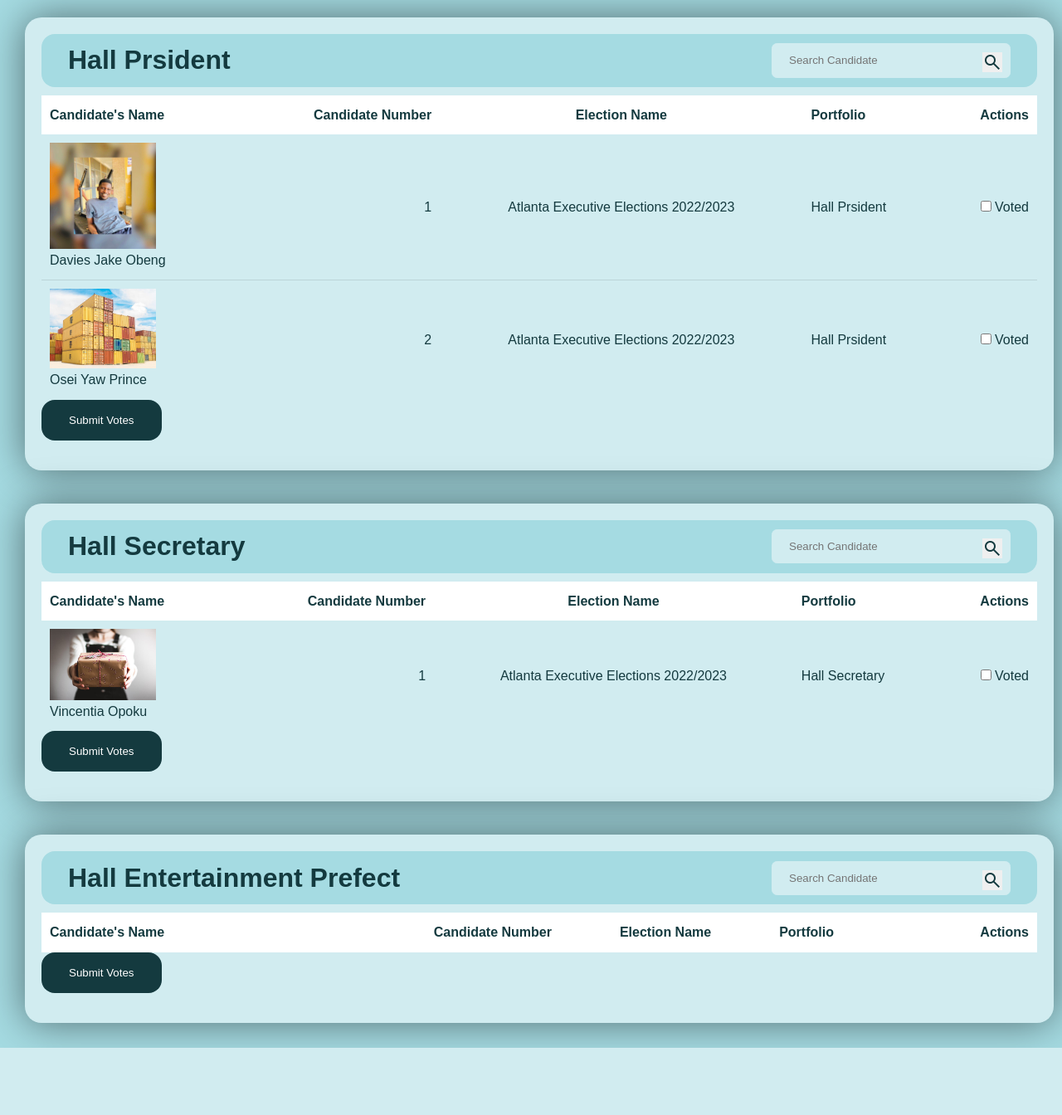
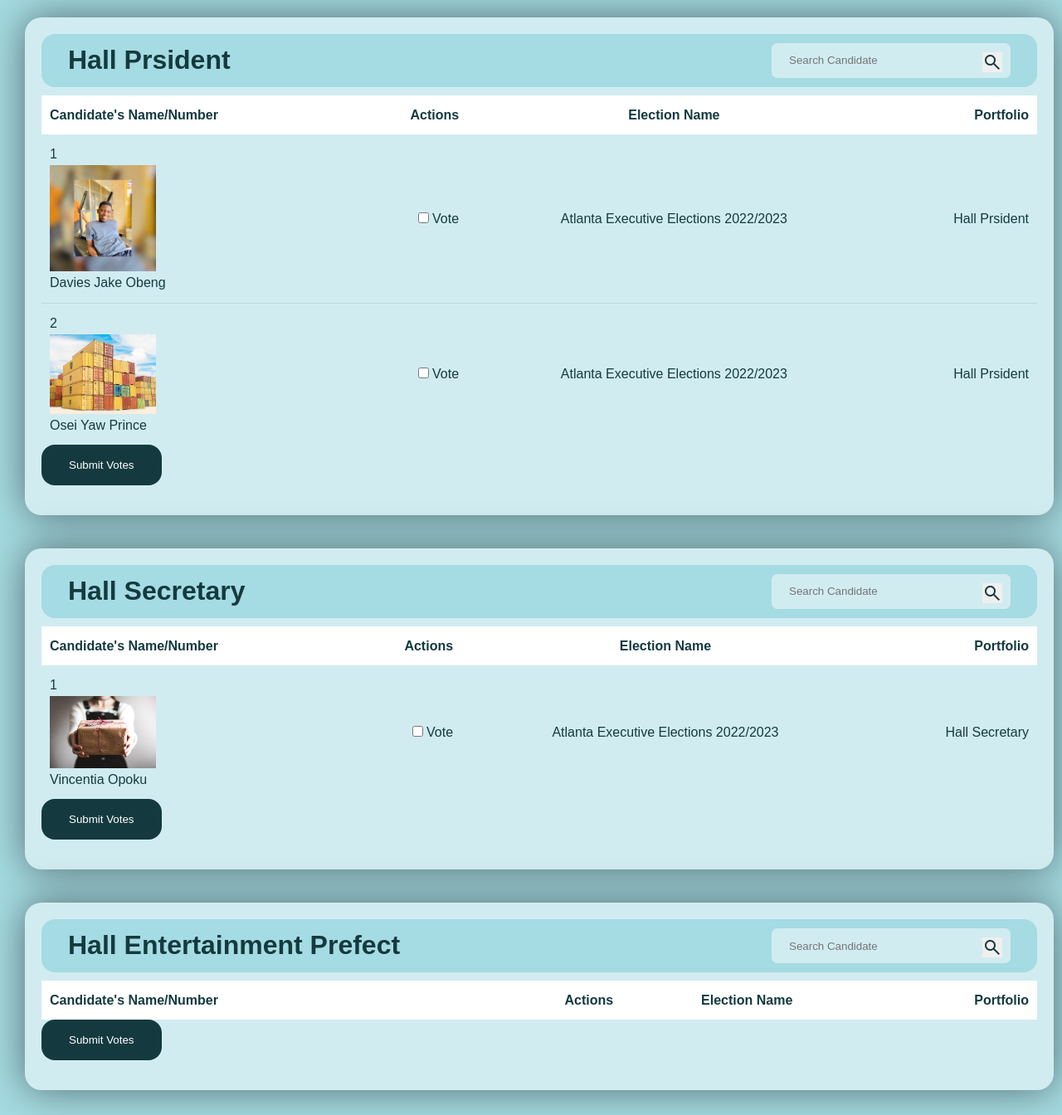
Before and after one commit to Bas-soft/e-voting, a Django app: page /atl-eVoting/vote in a window 1280 px wide. Shown: the part 80-1424 px from the top of the page at 83% size. Before the commit the page ends 1343 px from the top, so only its background shows below. Run offline with Django 3.2, Linux system fonts and the light colour scheme; a user stored in the database is signed in; data comes from the database, SQL or seed files in the repository; both versions use the stored data as it was after the commit; some libraries are stand-ins or nearby versions.

Commit message:
updated e few errors

```diff
--- a/Voting_System/templates/voting_page.html
+++ b/Voting_System/templates/voting_page.html
@@ -86,30 +86,32 @@
                 <table>
                     <thead class="sticky-header">
                         <tr>
-                            <td>Candidate's Name</td>
-                            <td>Candidate Number</td>
+                            <td>Candidate's Name/Number</td>
+                            <td>Actions</td>
                             <td>Election Name</td>
                             <td>Portfolio</td>
-                            <td>Actions</td>
+
                         </tr>
                     </thead>
                     <tbody class="portfolio-table-body">
                         {% for candidate in portfolio.candidate_set.all %}
                             <tr class="each-row">
                                 <td >
+                                    {{ candidate.Candidate_Number }}
                                     <img src="{{candidate.image.url}}" class="table_img" alt="">{{ candidate.name }}
                                 </td>
-                                <td>{{ candidate.Candidate_Number }}</td>
-                                <td>{{ candidate.election }}</td>
-                                <td>{{ candidate.position.name_of_portfolio }}</td>
                                 <td>
                                     <div class="action_btn">
                                         <label>
                                             <input type="checkbox" class="vote-checkbox" name="votes" value="{{ candidate.id }}|{{ candidate.Candidate_Number }}|{{ candidate.position }}|{{ candidate.election }}" onclick="handleCheckboxClick(this)">
-                                            Voted
+                                            Vote
                                         </label>
                                     </div>
                                 </td>
+
+                                <td>{{ candidate.election }}</td>
+                                <td>{{ candidate.position.name_of_portfolio }}</td>
+
                             </tr>
                         {% endfor %}
                     </tbody>
```
Also changed, not shown: db.sqlite3.
